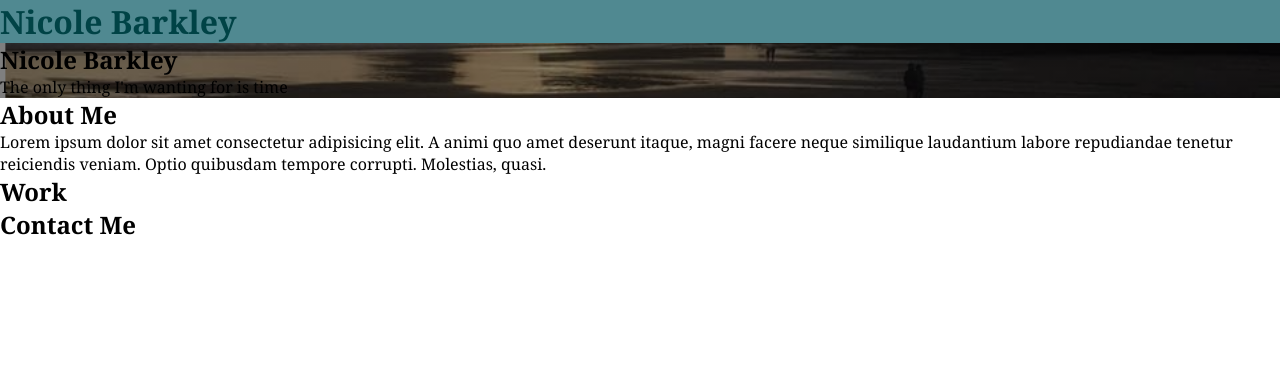
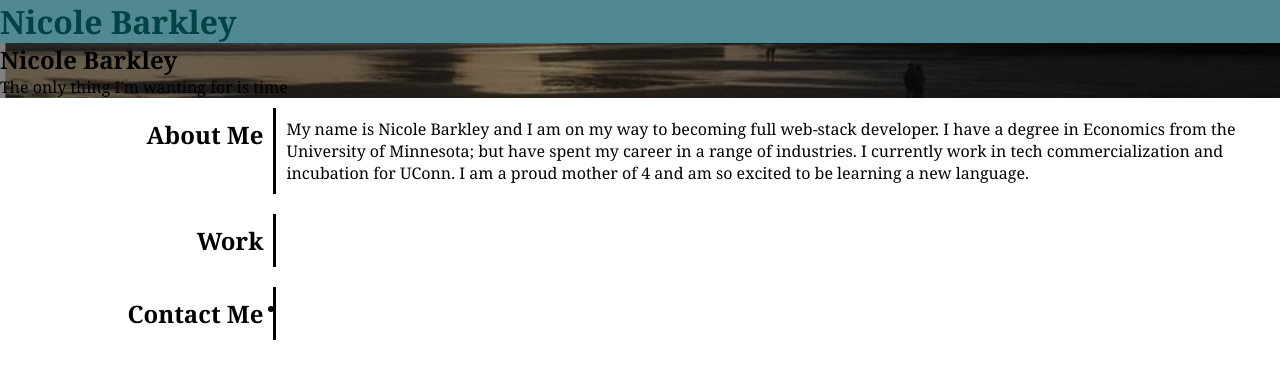
Before and after one commit to barkleylikecharles/Nicole-Barkley-Portfolio, a plain HTML site: page index.html in a window 1280 px wide. Drawn offline with Linux system fonts and the light colour scheme.

Commit message:
added main sections

```diff
--- a/assets/css/style.css
+++ b/assets/css/style.css
@@ -18,14 +18,13 @@ header a {
     color: rgba(0, 67, 70, 1);
 }
 
-
 header nav ul {
     display: flex;
     flex-wrap: wrap;
     justify-content: space-between;
     align-items: center;
     list-style: none;
-    text-decoration-color: black;
+    text: black;
     float: right;
 }
 
@@ -38,6 +37,20 @@ header nav ul {
     position: relative;
 
 }
-.about-me {
-    text-align: left;
+.flex-container {
+    display: flex;
+    text-overflow: wrap;
+    padding: 10px;
 }
+
+.left-column {
+    flex: 1;
+    padding: 10px;
+    border-right: black solid;
+    text-align: right;
+
+}
+.right-column {
+    padding: 10px;
+    flex: 4;
+}
--- a/index.html
+++ b/index.html
@@ -19,7 +19,7 @@
                 <!-- List item element -->
                 <li>
                     <!-- Anchor element-->
-                    <a href="#about">About Me</a>
+                    <a href="#about-me">About Me</a>
                 </li>
                 <li>
                     <a href="#work">Work</a>
@@ -41,19 +41,38 @@
         <p>The only thing I'm wanting for is time</p>
     </section>
 
-    <section class="about">
-        <div>
-          <h2>About Me</h2>
-          <p>Lorem ipsum dolor sit amet consectetur adipisicing elit. A animi quo amet deserunt itaque, magni facere neque similique laudantium labore repudiandae tenetur reiciendis veniam. Optio quibusdam tempore corrupti. Molestias, quasi.
-          </p>
-        </div>
+    <main class="flex-container">
+       <section class ="left-column">
+         <h1>About Me</h1>
+       </section>
 
-        <aside>
-          <h2>Work</h2>
-        </aside>
-    </section>
+       <aside class="right-column">
+         <P>My name is Nicole Barkley and I am on my way to becoming full web-stack developer.  I have a degree in Economics from the University of Minnesota; but have spent my career in a range of industries.  I currently work in tech commercialization and incubation for UConn.  I am a proud mother of 4 and am so excited to be learning a new language.
+         </p>
+       </aside>
+    </main>
 
-    <footer>
-        <section>
-          <h2>Contact Me</h2>
-    </footer>
+    <main class="flex-container">
+      <section class ="left-column">
+        <h1>Work</h1>
+      </section>
+
+      <aside class="right-column">
+
+      </aside>
+    </main>
+
+    <main class="flex-container">
+      <section class ="left-column">
+        <h1>Contact Me</h1>
+      </section>
+
+      <aside class="right-column">
+        <nav>
+          <ul>
+            <li></li>
+          </ul>
+        </nav>
+
+      </aside>
+    </main>
```
